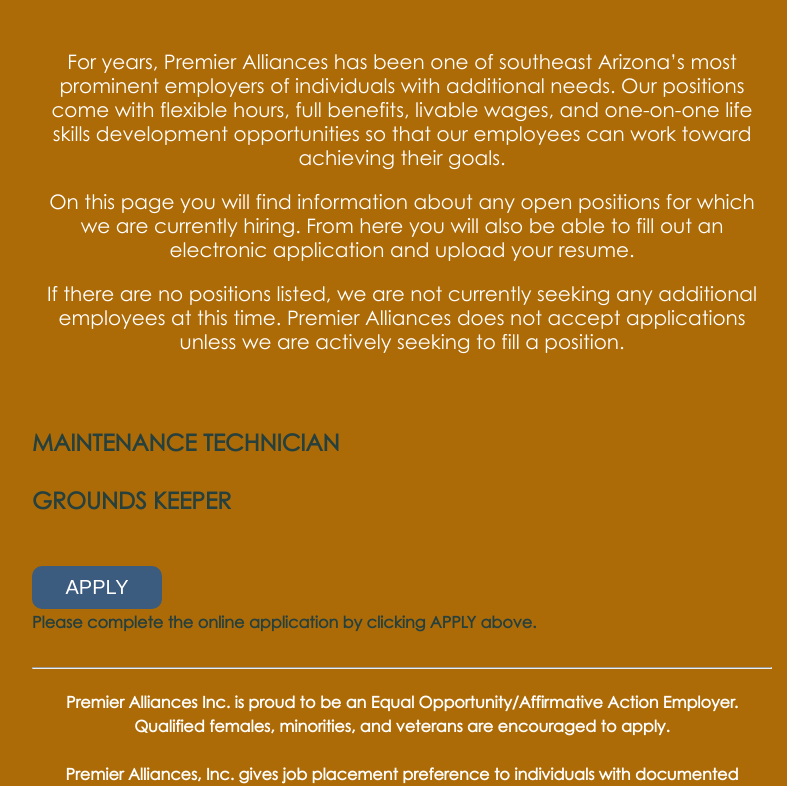
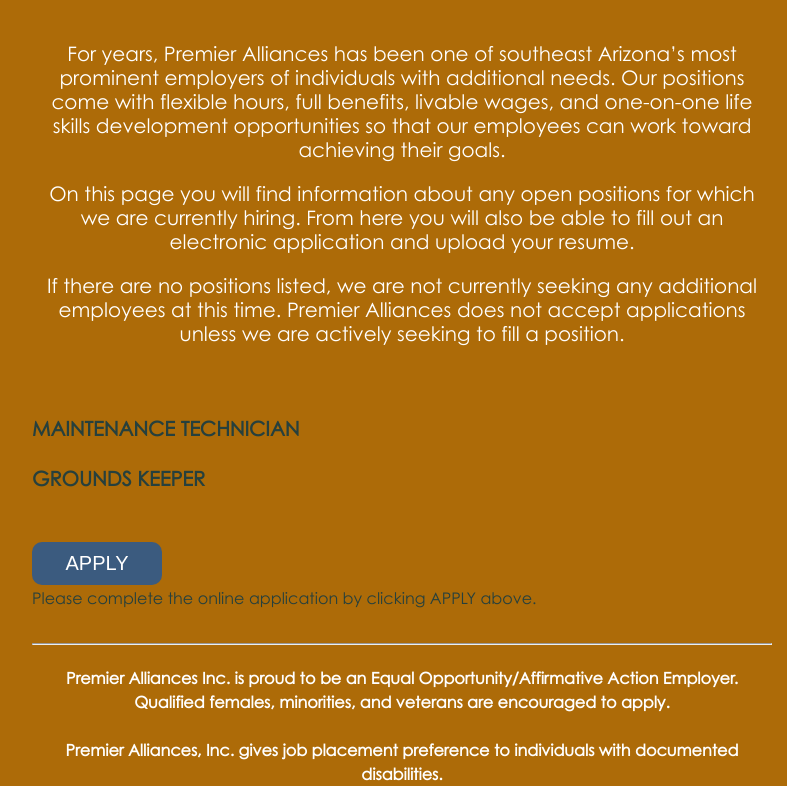
Before and after one commit to HTMLGhozt/Premier-Alliances, a React (Create React App) app: page / in a window 1280 px wide. Shown: the part 2011-2797 px from the top of the page, without its empty margins (238-1025 px from the left). Built offline with nearby package versions, Linux system fonts and the light colour scheme.

Commit message:
minor fixes

```diff
--- a/src/default-text.js
+++ b/src/default-text.js
@@ -15,13 +15,13 @@
     </p>
     <br/>
     <div style="text-align: left">
-      <a style="text-decoration: none" href="#"><h4>Maintenance Technician</h4></a>
+      <a style="text-decoration: none" href="#"><b><h4>Maintenance Technician</h4></b></a>
       <a style="text-decoration: none" href="#"><h4>Grounds Keeper</h4></a>
       <br/>
       <br/>
       <button>Apply</button>
       <br/>
-        <small style="font-size: 16px; color: #26403d; font-weight: bold">Please complete the online application by clicking APPLY above.</small>
+        <small style="font-size: 16px; color: #26403d;">Please complete the online application by clicking APPLY above.</small>
       <br/>
       <br/>
       <hr/>
--- a/src/index.css
+++ b/src/index.css
@@ -7,6 +7,9 @@
   margin: 0;
   padding: 0;
   font-family:  "Century Gothic", CenturyGothic, AppleGothic, sans-serif;
+}
+p {
+  font-weight: 100;
 }
 button {
   background-color: #3b5b7f;
@@ -23,9 +26,9 @@
   /* c 75 m 58 y 60 k 17 355955 */
   color: #26403d;
   text-transform: uppercase;
-  font-weight: bold;
+  font-weight: 1000;
   margin-bottom: 3px;
-  font-size: 23px;
+  font-size: 20px;
 }
 h3 {
   color: rgb(187, 166, 31)
```
